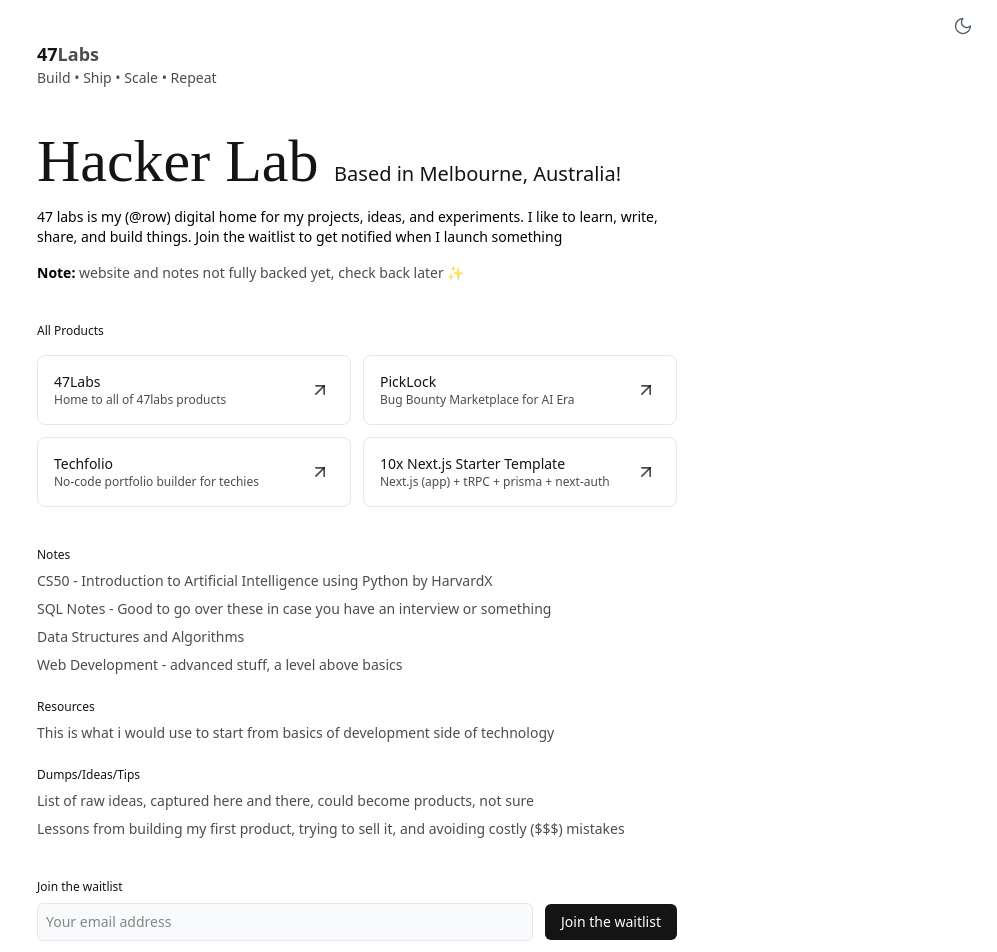
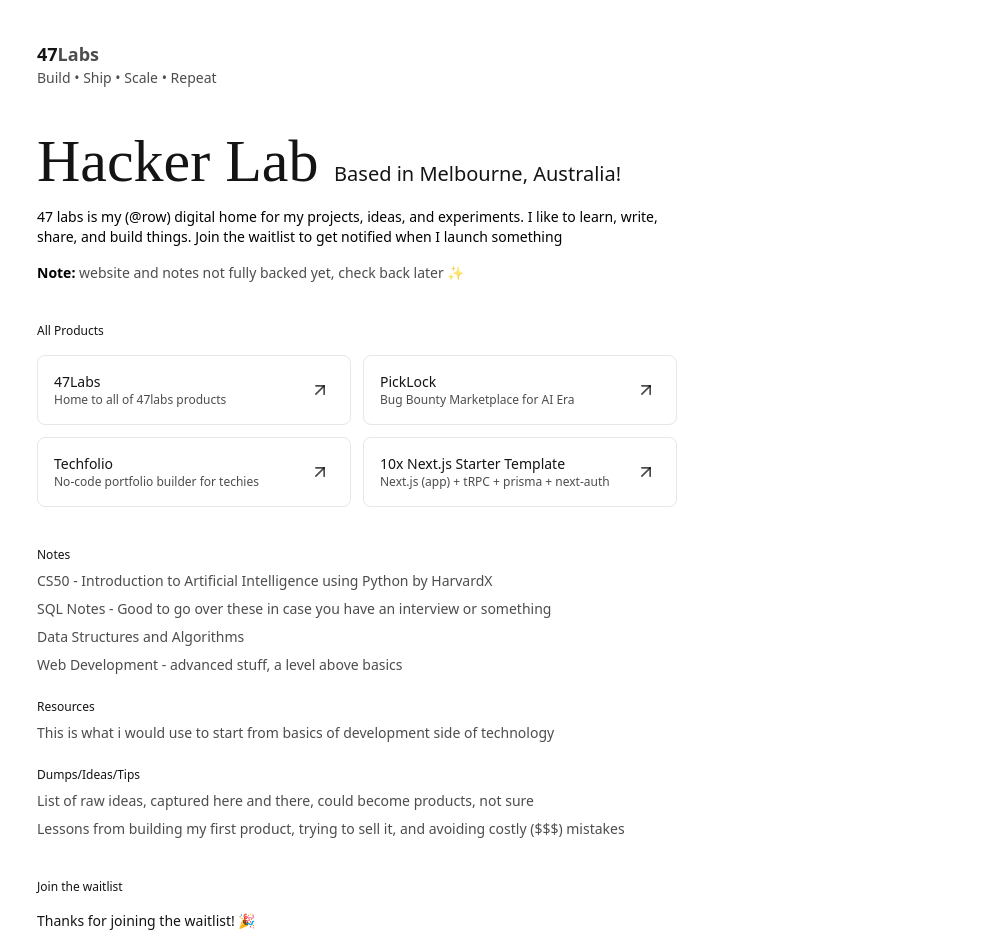
Before and after one commit to itsRohit47/47labs.io, a Next.js app: page / in a window 1280 px wide. Shown: the top 952 px of the page, without its empty margins (283-1280 px from the left). Built offline with nearby package versions, Linux system fonts and the light colour scheme; a web font is replaced by a local one.

Commit message:
Refactor Home component: comment out ThemeToggle and adjust layout for waitlist section

```diff
--- a/app/page.tsx
+++ b/app/page.tsx
@@ -192,7 +192,7 @@
           transition={{ duration: 0.5 }}
           className="relative flex flex-col h-full "
         >
-          <ThemeToggle />
+          {/* <ThemeToggle /> */}
           <div className="flex flex-col w-full text-sm font-light">
             <motion.div
               initial={{ opacity: 0, y: 20 }}
@@ -291,14 +291,14 @@
             >
               <h3 className="text-xs font-medium dark:text-white/90">Join the waitlist</h3>
 
-              {success ? (
+              {!success ? (
                 <motion.p
                   initial={{ opacity: 0, y: 4, filter: "blur(20px)" }}
                   animate={{ opacity: 1, y: 0, filter: "blur(0px)" }}
                   transition={{ duration: 0.5 }}
                   className="text-sm mt-2">Thanks for joining the waitlist! 🎉</motion.p>
               ) : <div className="flex flex-col space-y-2">
-                <div className="flex items-center gap-x-3 text-sm relative">
+                <div className="flex items-center gap-x-3 text-sm relative mt-2">
                   <div className="flex flex-col space-y-2 w-full items-center justify-center">
                     <input
                       type="text"
@@ -315,7 +315,7 @@
                   <button
                     onClick={handleSubmit}
                     disabled={loading2 || success}
-                    className={`bg-primary dark:text-black text-white rounded-md px-4 py-2 ${loading2 || success ? 'opacity-50 cursor-not-allowed' : 'hover:bg-primary/80 transition-colors text-nowrap duration-300'}`}
+                    className={`bg-primary dark:text-black text-nowrap text-white rounded-md px-4 py-2 ${loading2 || success ? 'opacity-50 cursor-not-allowed' : 'hover:bg-primary/80 transition-colors text-nowrap duration-300'}`}
                   >
                     {loading2 ? 'API-ing' : success ? 'Joined!' : 'Join the waitlist'}
                   </button>
```
